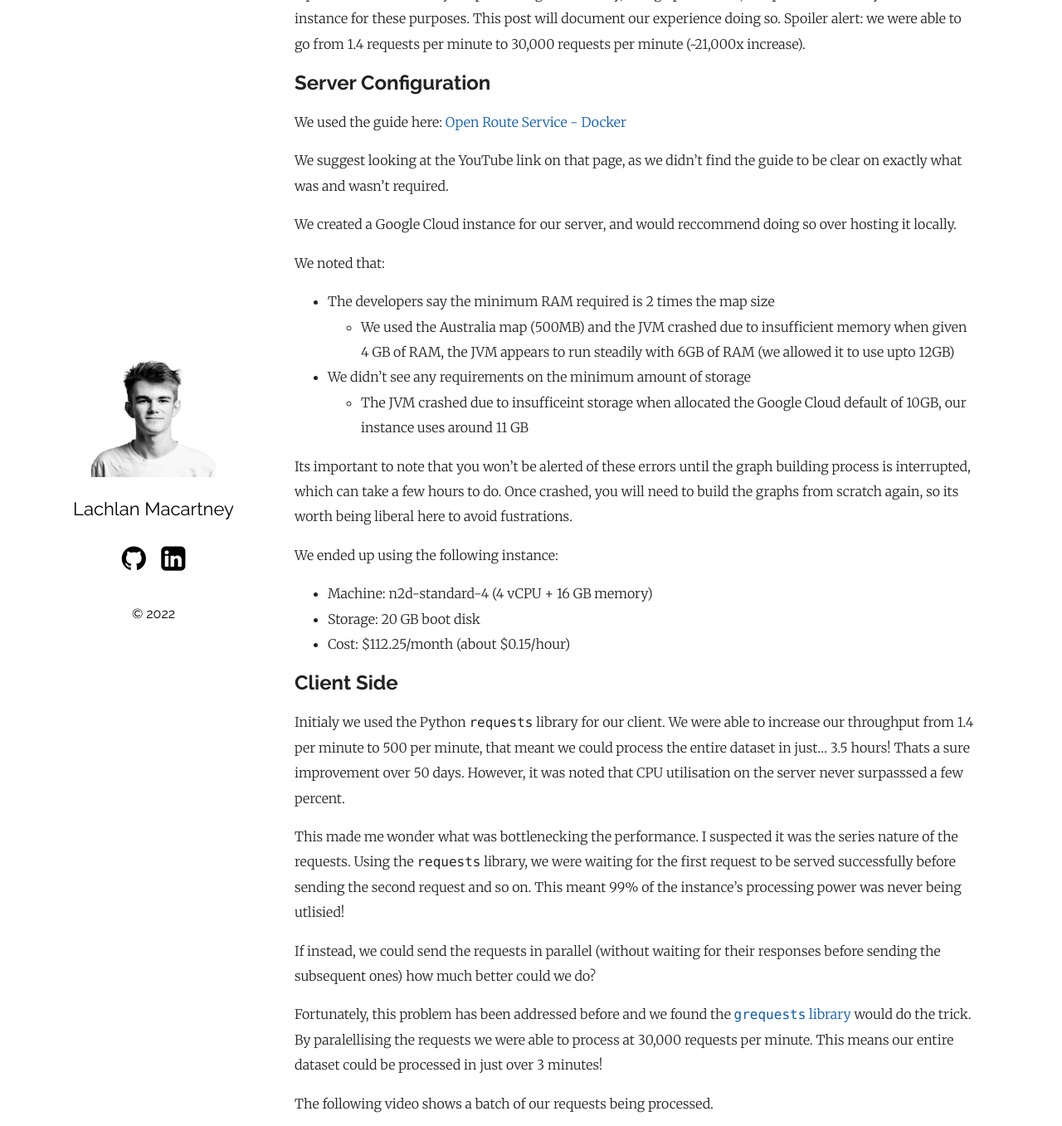
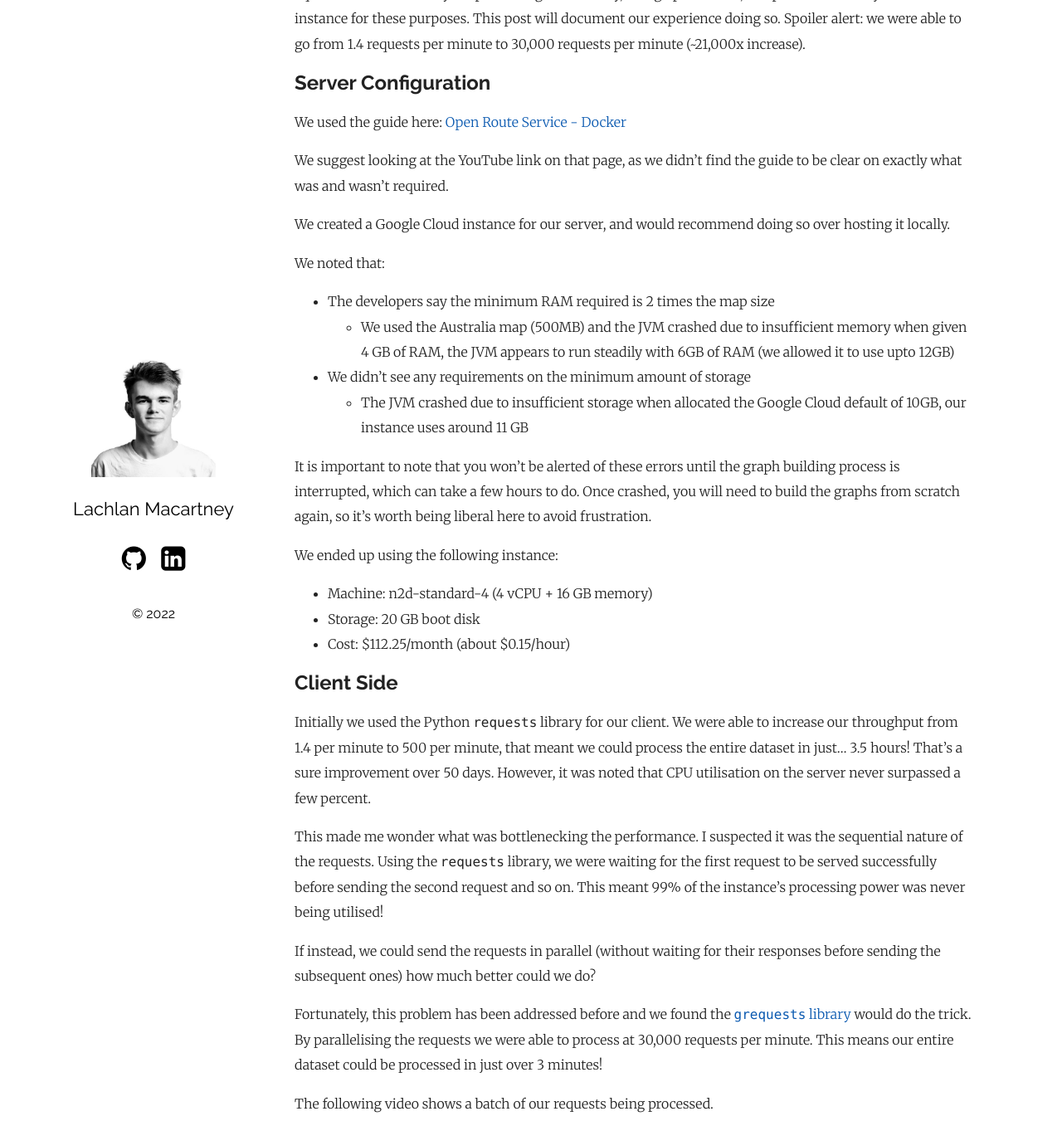
Before and after one commit to lachstr/lachstr.github.io, a Jekyll site: the page built from _posts/2022-09-25-open-route-service-hosting.md, in a window 1280 px wide and 1400 px high, scrolled down 475 px, cut to the strip 0-1357 px from the top of the window. Shown: the whole strip at 83% size. Built offline with Jekyll 4.4.1, drawn with Linux system fonts in a browser that asks for light colours; some of the changed text lies outside the part shown.

Commit message:
fix typos

```diff
--- a/_posts/2022-09-25-open-route-service-hosting.md
+++ b/_posts/2022-09-25-open-route-service-hosting.md
@@ -18,7 +18,7 @@ We used the guide here: [Open Route Service - Docker](https://giscience.github.i
 
 We suggest looking at the YouTube link on that page, as we didn't find the guide to be clear on exactly what was and wasn't required.
 
-We created a Google Cloud instance for our server, and would reccommend doing so over hosting it locally.
+We created a Google Cloud instance for our server, and would recommend doing so over hosting it locally.
 
 We noted that:
 
@@ -26,9 +26,9 @@ We noted that:
     - We used the Australia map (500MB) and the JVM crashed due to insufficient memory when given 4 GB of RAM, the JVM appears to run steadily with 6GB of RAM (we allowed it to use upto 12GB)
 
 - We didn't see any requirements on the minimum amount of storage
-    - The JVM crashed due to insufficeint storage when allocated the Google Cloud default of 10GB, our instance uses around 11 GB
+    - The JVM crashed due to insufficient storage when allocated the Google Cloud default of 10GB, our instance uses around 11 GB
 
-Its important to note that you won't be alerted of these errors until the graph building process is interrupted, which can take a few hours to do. Once crashed, you will need to build the graphs from scratch again, so its worth being liberal here to avoid fustrations.
+It is important to note that you won't be alerted of these errors until the graph building process is interrupted, which can take a few hours to do. Once crashed, you will need to build the graphs from scratch again, so it's worth being liberal here to avoid frustration.
 
 We ended up using the following instance:
 - Machine: n2d-standard-4 (4 vCPU + 16 GB memory)
@@ -38,18 +38,18 @@ We ended up using the following instance:
 
 ## Client Side
 
-Initialy we used the Python `requests` library for our client. We were able to increase our throughput from 1.4 per minute to 500 per minute, that meant we could process the entire dataset in just... 3.5 hours! Thats a sure improvement over 50 days. However, it was noted that CPU utilisation on the server never surpasssed a few percent.
+Initially we used the Python `requests` library for our client. We were able to increase our throughput from 1.4 per minute to 500 per minute, that meant we could process the entire dataset in just... 3.5 hours! That's a sure improvement over 50 days. However, it was noted that CPU utilisation on the server never surpassed a few percent.
 
-This made me wonder what was bottlenecking the performance. I suspected it was the series nature of the requests. Using the `requests` library, we were waiting for the first request to be served successfully before sending the second request and so on. This meant 99% of the instance's processing power was never being utlisied!
+This made me wonder what was bottlenecking the performance. I suspected it was the sequential nature of the requests. Using the `requests` library, we were waiting for the first request to be served successfully before sending the second request and so on. This meant 99% of the instance's processing power was never being utilised!
 
 If instead, we could send the requests in parallel (without waiting for their responses before sending the subsequent ones) how much better could we do?
 
-Fortunately, this problem has been addressed before and we found the [`grequests` library](https://github.com/spyoungtech/grequests) would do the trick. By paralellising the requests we were able to process at 30,000 requests per minute. This means our entire dataset could be processed in just over 3 minutes!
+Fortunately, this problem has been addressed before and we found the [`grequests` library](https://github.com/spyoungtech/grequests) would do the trick. By parallelising the requests we were able to process at 30,000 requests per minute. This means our entire dataset could be processed in just over 3 minutes!
 
 The following video shows a batch of our requests being processed.
 
 <video width="680" height="382" controls>
-	<source src="{{ site.baseurl }}/assets/parallel-req.mp4" type="video/mp4">
+    <source src="{{ site.baseurl }}/assets/parallel-reqs.mp4" type="video/mp4">
 </video>
 
-This is one of the reasons I love computing, in many engineering fields performance improvments of fractions of a percent are noteworthy (mechanical, electrical etc) - in computing performance improvements of 21,000x are possible!
+This is one of the reasons I love computing, in many engineering fields performance improvements of fractions of a percent are noteworthy (mechanical, electrical etc) - in computing performance improvements of 21,000x are possible!
```
Also changed, not shown: other parts of _posts/2022-09-25-open-route-service-hosting.md (+1 -1 lines).
